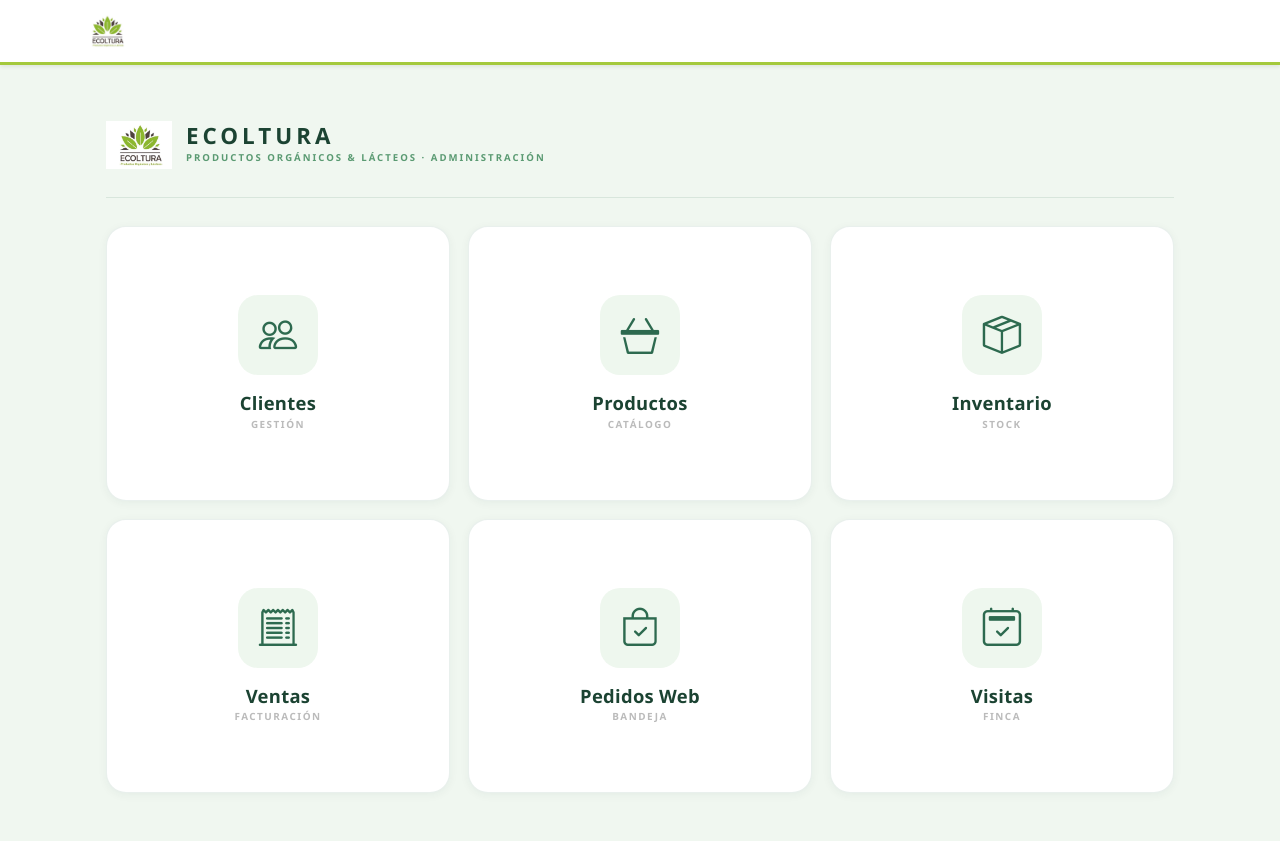
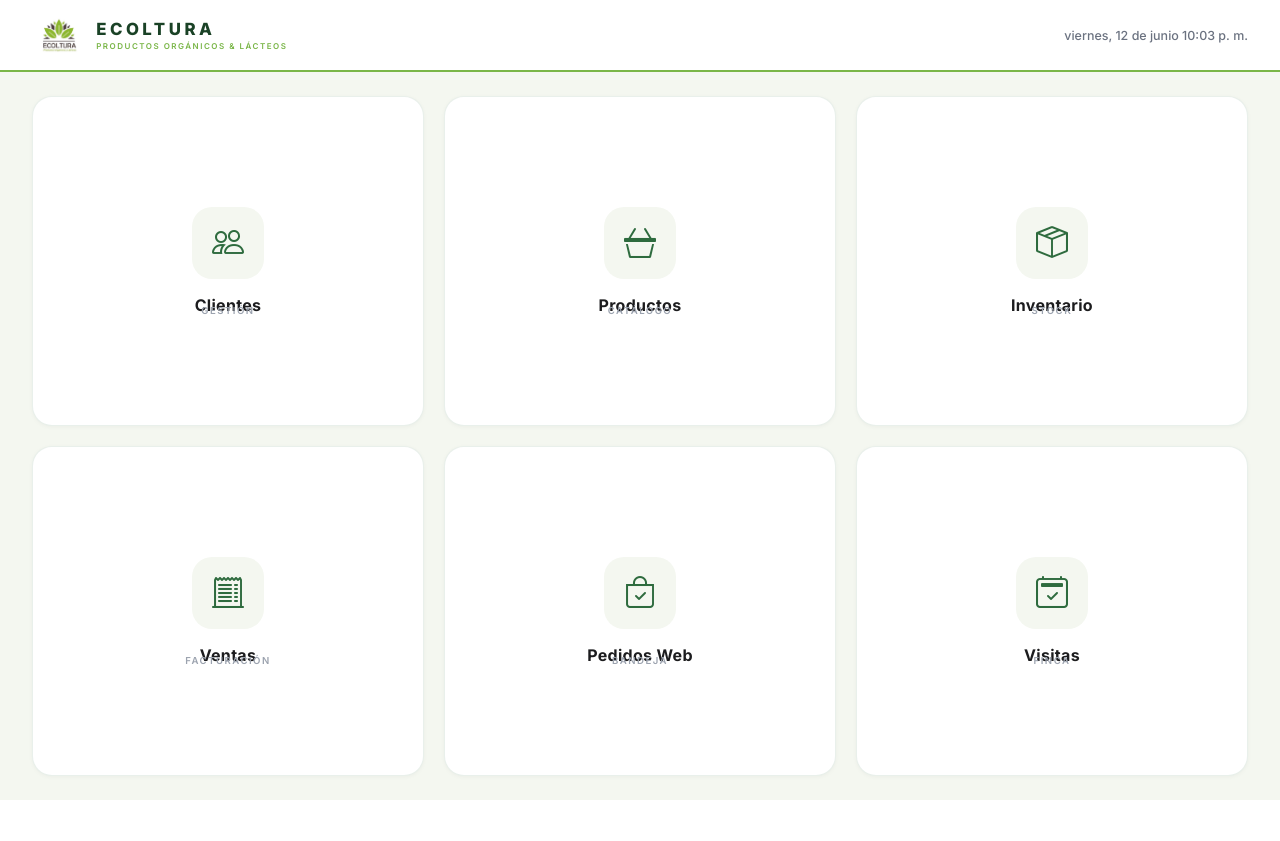
Before and after one commit to daarce09-spec/ecoltura-erp, a Flask app: page /menu in a window 1280 px wide. After the commit the page ends 800 px from the top, so only its background shows below. Run offline with Flask 3, Linux system fonts and the light colour scheme; data that the repository does not hold is empty; some libraries are stand-ins or nearby versions.

Commit message:
feat: menu profesional con intro, viewport completo y reloj

```diff
--- a/templates/menu.html
+++ b/templates/menu.html
@@ -1,215 +1,281 @@
-{% extends "base.html" %}
-{% block content %}
+<!DOCTYPE html>
+<html lang="es">
+<head>
+  <meta charset="UTF-8">
+  <meta name="viewport" content="width=device-width, initial-scale=1.0">
+  <title>ECOLTURA | Administración</title>
+  <link href="https://cdn.jsdelivr.net/npm/bootstrap-icons@1.11.1/font/bootstrap-icons.css" rel="stylesheet">
+  <link rel="preconnect" href="https://fonts.googleapis.com">
+  <link href="https://fonts.googleapis.com/css2?family=Inter:wght@400;500;600;700;800&display=swap" rel="stylesheet">
+  <link rel="apple-touch-icon" href="/static/img/apple-touch-icon.jpeg">
+  <style>
+    *, *::before, *::after { margin: 0; padding: 0; box-sizing: border-box; }
 
-<style>
-  body {
-    background: #f0f7f0 !important;
-    margin: 0; overflow-x: hidden;
+    :root {
+      --verde:    #2E6B3E;
+      --verde-os: #1A4226;
+      --lima:     #7AB648;
+      --crema:    #F4F7F0;
+      --blanco:   #FFFFFF;
+      --carbon:   #1C1C1E;
+      --gris:     #6B7280;
+      --borde:    rgba(46,107,62,.1);
     }
 
-  .shell {
-    display: grid;
-    grid-template-rows: auto 1fr;
-    min-height: calc(100vh - 72px); /* 72px = navbar height */
-    padding: 32px 24px 24px;
-    max-width: 1200px;
-    margin: 0 auto;
+    html, body { height: 100%; overflow: hidden; }
+
+    body {
+      font-family: 'Inter', sans-serif;
+      background: var(--crema);
+      color: var(--carbon);
+      -webkit-font-smoothing: antialiased;
     }
 
-  /* ── Brand ── */
-  .brand {
-    display: flex; align-items: center; gap: 14px;
-    padding-bottom: 28px;
-    border-bottom: 1px solid rgba(45,106,79,.12);
-    margin-bottom: 28px;
+    /* ── INTRO ── */
+    #intro {
+      position: fixed; inset: 0; z-index: 1000;
+      background: var(--verde-os);
+      display: flex; flex-direction: column;
+      align-items: center; justify-content: center; gap: 20px;
+      transition: opacity .6s ease, visibility .6s ease;
     }
-  .brand img { height: 48px; width: auto; }
-  .brand-text .name {
-    font-size: 1.4rem; font-weight: 800; letter-spacing: 4px;
-    color: #1b4332; text-transform: uppercase; line-height: 1;
+    #intro.hide { opacity: 0; visibility: hidden; pointer-events: none; }
+    #intro img {
+      height: 90px; width: auto;
+      filter: brightness(0) invert(1);
+      opacity: 0; transform: scale(.92);
+      transition: opacity .8s ease .2s, transform .8s ease .2s;
     }
-  .brand-text .sub {
-    font-size: .6rem; letter-spacing: 2px; color: #5a9a72;
-    font-weight: 600; text-transform: uppercase; margin-top: 3px;
+    #intro.show img { opacity: 1; transform: scale(1); }
+    #intro .intro-linea {
+      width: 0; height: 2px; background: var(--lima);
+      transition: width .8s ease .7s;
+    }
+    #intro.show .intro-linea { width: 60px; }
+    #intro .intro-sub {
+      font-size: .65rem; letter-spacing: 4px; text-transform: uppercase;
+      color: rgba(255,255,255,.55); font-weight: 600;
+      opacity: 0; transition: opacity .6s ease 1s;
+    }
+    #intro.show .intro-sub { opacity: 1; }
+
+    /* ── SHELL ── */
+    .shell {
+      height: 100vh;
+      display: grid;
+      grid-template-rows: 72px 1fr;
+      padding: 0;
+      overflow: hidden;
     }
 
-  /* ── Grid ── */
-  .grid {
+    /* ── HEADER ── */
+    .topbar {
+      background: var(--blanco);
+      border-bottom: 2px solid var(--lima);
+      display: flex; align-items: center; justify-content: space-between;
+      padding: 0 32px;
+    }
+    .topbar-brand { display: flex; align-items: center; gap: 12px; text-decoration: none; }
+    .topbar-brand img { height: 38px; width: auto; }
+    .topbar-name {
+      font-size: 1.05rem; font-weight: 800; letter-spacing: 3.5px;
+      color: var(--verde-os); text-transform: uppercase;
+    }
+    .topbar-sub {
+      font-size: .5rem; letter-spacing: 1.5px; color: var(--lima);
+      font-weight: 600; text-transform: uppercase; display: block; margin-top: 2px;
+    }
+    .topbar-hora { font-size: .78rem; color: var(--gris); font-weight: 500; }
+
+    /* ── GRID DE MÓDULOS ── */
+    .modulos {
       display: grid;
       grid-template-columns: repeat(3, 1fr);
       grid-template-rows: repeat(2, 1fr);
-    gap: 18px;
-    flex: 1;
+      gap: 20px;
+      padding: 24px 32px;
+      height: 100%;
     }
 
-  .card-link { text-decoration: none; display: contents; }
-
-  .card {
-    background: white;
+    .modulo {
+      background: var(--blanco);
       border-radius: 20px;
+      border: 1.5px solid var(--borde);
       display: flex; flex-direction: column;
       align-items: center; justify-content: center;
-    gap: 14px;
-    padding: 24px;
-    border: 1.5px solid rgba(45,106,79,.1);
-    box-shadow: 0 2px 10px rgba(27,67,50,.05);
-    transition: all .22s cubic-bezier(.16,1,.3,1);
-    cursor: pointer;
-    position: relative;
-    min-height: 160px;
+      gap: 16px; text-decoration: none;
+      position: relative; overflow: hidden;
+      box-shadow: 0 1px 4px rgba(0,0,0,.04);
+      transition: transform .2s ease, box-shadow .2s ease, background .2s ease, border-color .2s ease;
+    }
+    .modulo::after {
+      content: ''; position: absolute; bottom: 0; left: 0; right: 0;
+      height: 3px; background: linear-gradient(90deg, var(--verde), var(--lima));
+      transform: scaleX(0); transform-origin: left; transition: transform .25s ease;
+    }
+    .modulo:hover {
+      transform: translateY(-4px);
+      box-shadow: 0 12px 32px rgba(46,107,62,.14);
+      border-color: rgba(46,107,62,.25);
+    }
+    .modulo:hover::after { transform: scaleX(1); }
+    .modulo:hover .mod-icon { background: var(--verde); }
+    .modulo:hover .mod-icon i { color: white; }
+    .modulo:hover .mod-nombre { color: var(--verde); }
+
+    .mod-icon {
+      width: 72px; height: 72px; border-radius: 20px;
+      background: var(--crema);
+      display: flex; align-items: center; justify-content: center;
+      transition: background .2s ease;
+    }
+    .mod-icon i { font-size: 2rem; color: var(--verde); transition: color .2s ease; }
+
+    .mod-nombre {
+      font-size: 1rem; font-weight: 700; color: var(--carbon);
+      letter-spacing: .3px; transition: color .2s ease;
+    }
+    .mod-tag {
+      font-size: .6rem; color: #9CA3AF; text-transform: uppercase;
+      letter-spacing: 1.5px; font-weight: 600; margin-top: -10px;
     }
 
-  .card:hover {
-    transform: translateY(-5px) scale(1.01);
-    box-shadow: 0 20px 40px rgba(27,67,50,.15);
-    border-color: rgba(45,106,79,.35);
-    background: #1b4332;
+    .badge-alert {
+      position: absolute; top: 14px; right: 14px;
+      background: #EF4444; color: white;
+      border-radius: 999px; min-width: 22px; height: 22px;
+      padding: 0 6px; font-size: .7rem; font-weight: 700;
+      display: none; align-items: center; justify-content: center;
     }
+    .badge-alert.on { display: flex; }
 
-  .card:hover .icon-box { background: rgba(255,255,255,.15); }
-  .card:hover .icon-box i { color: white; }
-  .card:hover .card-name  { color: white; }
-  .card:hover .card-tag   { color: rgba(255,255,255,.6); }
-
-  .icon-box {
-    width: 68px; height: 68px; border-radius: 18px;
-    background: #eef7ee;
-    display: flex; align-items: center; justify-content: center;
-    transition: background .22s;
+    /* Responsive */
+    @media (max-width: 900px) {
+      html, body { overflow: auto; }
+      .shell { height: auto; grid-template-rows: 64px auto; overflow: visible; }
+      .modulos { grid-template-columns: repeat(2, 1fr); grid-template-rows: auto; padding: 16px; gap: 14px; }
+      .topbar { padding: 0 16px; }
     }
-  .icon-box i { font-size: 2rem; color: #2d6a4f; transition: color .22s; }
-
-  .card-name {
-    font-size: 1.05rem; font-weight: 700; color: #1b4332;
-    transition: color .22s; letter-spacing: .3px;
-  }
-  .card-tag {
-    font-size: .62rem; color: #bbb; text-transform: uppercase;
-    letter-spacing: 1.5px; font-weight: 600;
-    transition: color .22s;
-  }
-
-  .badge-dot {
-    position: absolute; top: 14px; right: 14px;
-    background: #e74c3c; color: white; border-radius: 999px;
-    min-width: 22px; height: 22px; padding: 0 6px;
-    display: flex; align-items: center; justify-content: center;
-    font-size: .7rem; font-weight: 700;
-  }
-  .badge-dot.off { display: none; }
-
-  /* Desktop grande: más alto */
-  @media (min-height: 800px) {
-    .card { min-height: 200px; }
-    .icon-box { width: 80px; height: 80px; border-radius: 20px; }
-    .icon-box i { font-size: 2.4rem; }
-    .card-name { font-size: 1.15rem; }
-  }
-
-  /* Tablet */
-  @media (max-width: 768px) {
-    .grid { grid-template-columns: repeat(2, 1fr); grid-template-rows: repeat(3, 1fr); }
-    .shell { padding: 20px 16px; }
-  }
-
-  /* Móvil */
-  @media (max-width: 480px) {
-    .grid { grid-template-columns: 1fr; grid-template-rows: auto; }
-    .card { min-height: 100px; flex-direction: row; justify-content: flex-start; padding: 18px 20px; gap: 16px; border-radius: 14px; }
-    .icon-box { width: 52px; height: 52px; flex-shrink: 0; }
-    .icon-box i { font-size: 1.6rem; }
-    .card-info { text-align: left; }
-    .card-name { font-size: 1rem; }
+    @media (max-width: 520px) {
+      .modulos { grid-template-columns: 1fr; }
+      .modulo { flex-direction: row; justify-content: flex-start; padding: 16px 20px; gap: 16px; border-radius: 14px; min-height: 80px; }
+      .modulo::after { width: 3px; height: 100%; bottom: 0; left: 0; right: auto; transform: scaleY(0); transform-origin: bottom; }
+      .modulo:hover::after { transform: scaleY(1); }
+      .mod-icon { width: 52px; height: 52px; flex-shrink: 0; border-radius: 14px; }
+      .mod-icon i { font-size: 1.6rem; }
+      .mod-nombre { font-size: .95rem; }
+      .mod-info { text-align: left; }
     }
   </style>
+</head>
+<body>
+
+<!-- INTRO -->
+<div id="intro">
+  <img src="/static/img/ecoltura-logo.png" alt="ECOLTURA">
+  <div class="intro-linea"></div>
+  <div class="intro-sub">Administración</div>
+</div>
 
 <div class="shell">
 
-  <div class="brand">
-    <img src="{{ url_for('static', filename='img/ecoltura-logo.png') }}" alt="ECOLTURA">
-    <div class="brand-text">
-      <div class="name">ECOLTURA</div>
-      <div class="sub">Productos Orgánicos &amp; Lácteos · Administración</div>
+  <!-- TOPBAR -->
+  <header class="topbar">
+    <a class="topbar-brand" href="/menu">
+      <img src="/static/img/ecoltura-logo.png" alt="ECOLTURA">
+      <div>
+        <span class="topbar-name">ECOLTURA</span>
+        <span class="topbar-sub">Productos Orgánicos &amp; Lácteos</span>
       </div>
-  </div>
+    </a>
+    <div class="topbar-hora" id="reloj"></div>
+  </header>
 
-  <div class="grid">
+  <!-- MÓDULOS -->
+  <main class="modulos">
 
-    <a href="{{ url_for('clientes_bp.clientes') }}" class="card-link">
-      <div class="card">
-        <div class="icon-box"><i class="bi bi-people"></i></div>
-        <div class="card-info" style="text-align:center">
-          <div class="card-name">Clientes</div>
-          <div class="card-tag">Gestión</div>
-        </div>
+    <a href="/clientes" class="modulo">
+      <div class="mod-icon"><i class="bi bi-people"></i></div>
+      <div class="mod-info" style="text-align:center">
+        <div class="mod-nombre">Clientes</div>
+        <div class="mod-tag">Gestión</div>
       </div>
     </a>
 
-    <a href="{{ url_for('productos_bp.productos') }}" class="card-link">
-      <div class="card">
-        <div class="icon-box"><i class="bi bi-basket3"></i></div>
-        <div class="card-info" style="text-align:center">
-          <div class="card-name">Productos</div>
-          <div class="card-tag">Catálogo</div>
-        </div>
+    <a href="/productos" class="modulo">
+      <div class="mod-icon"><i class="bi bi-basket3"></i></div>
+      <div class="mod-info" style="text-align:center">
+        <div class="mod-nombre">Productos</div>
+        <div class="mod-tag">Catálogo</div>
       </div>
     </a>
 
-    <a href="{{ url_for('inventario_bp.inventario_menu') }}" class="card-link">
-      <div class="card">
-        <div class="icon-box"><i class="bi bi-box-seam"></i></div>
-        <div class="card-info" style="text-align:center">
-          <div class="card-name">Inventario</div>
-          <div class="card-tag">Stock</div>
-        </div>
+    <a href="/inventario" class="modulo">
+      <div class="mod-icon"><i class="bi bi-box-seam"></i></div>
+      <div class="mod-info" style="text-align:center">
+        <div class="mod-nombre">Inventario</div>
+        <div class="mod-tag">Stock</div>
       </div>
     </a>
 
-    <a href="{{ url_for('ventas_bp.ventas_menu') }}" class="card-link">
-      <div class="card">
-        <div class="icon-box"><i class="bi bi-receipt-cutoff"></i></div>
-        <div class="card-info" style="text-align:center">
-          <div class="card-name">Ventas</div>
-          <div class="card-tag">Facturación</div>
-        </div>
+    <a href="/ventas" class="modulo">
+      <div class="mod-icon"><i class="bi bi-receipt-cutoff"></i></div>
+      <div class="mod-info" style="text-align:center">
+        <div class="mod-nombre">Ventas</div>
+        <div class="mod-tag">Facturación</div>
       </div>
     </a>
 
-    <a href="/admin/pedidos" class="card-link">
-      <div class="card">
-        <span class="badge-dot off" id="badgePedidos">0</span>
-        <div class="icon-box"><i class="bi bi-bag-check"></i></div>
-        <div class="card-info" style="text-align:center">
-          <div class="card-name">Pedidos Web</div>
-          <div class="card-tag">Bandeja</div>
-        </div>
+    <a href="/admin/pedidos" class="modulo">
+      <span class="badge-alert" id="badgePedidos">0</span>
+      <div class="mod-icon"><i class="bi bi-bag-check"></i></div>
+      <div class="mod-info" style="text-align:center">
+        <div class="mod-nombre">Pedidos Web</div>
+        <div class="mod-tag">Bandeja</div>
       </div>
     </a>
 
-    <a href="/admin/visitas" class="card-link">
-      <div class="card">
-        <span class="badge-dot off" id="badgeVisitas">0</span>
-        <div class="icon-box"><i class="bi bi-calendar2-check"></i></div>
-        <div class="card-info" style="text-align:center">
-          <div class="card-name">Visitas</div>
-          <div class="card-tag">Finca</div>
-        </div>
+    <a href="/admin/visitas" class="modulo">
+      <span class="badge-alert" id="badgeVisitas">0</span>
+      <div class="mod-icon"><i class="bi bi-calendar2-check"></i></div>
+      <div class="mod-info" style="text-align:center">
+        <div class="mod-nombre">Visitas</div>
+        <div class="mod-tag">Finca</div>
       </div>
     </a>
 
-  </div>
+  </main>
 </div>
 
 <script>
-(async function() {
+  // Intro
+  const intro = document.getElementById('intro');
+  setTimeout(() => intro.classList.add('show'), 80);
+  setTimeout(() => intro.classList.add('hide'), 1800);
+
+  // Reloj
+  function tick() {
+    const now = new Date();
+    document.getElementById('reloj').textContent =
+      now.toLocaleDateString('es-CR', { weekday:'long', day:'numeric', month:'long' }) + '  ' +
+      now.toLocaleTimeString('es-CR', { hour:'2-digit', minute:'2-digit' });
+  }
+  tick(); setInterval(tick, 1000);
+
+  // Badges
+  (async () => {
     try {
-    const d = await fetch("/admin/api/contadores").then(r => r.json());
-    const bp = document.getElementById("badgePedidos");
-    const bv = document.getElementById("badgeVisitas");
-    if (d.pedidos_pendientes > 0) { bp.textContent = d.pedidos_pendientes; bp.classList.remove("off"); }
-    if (d.visitas_pendientes > 0) { bv.textContent = d.visitas_pendientes; bv.classList.remove("off"); }
+      const d = await fetch('/admin/api/contadores').then(r => r.json());
+      if (d.pedidos_pendientes > 0) {
+        const b = document.getElementById('badgePedidos');
+        b.textContent = d.pedidos_pendientes; b.classList.add('on');
+      }
+      if (d.visitas_pendientes > 0) {
+        const b = document.getElementById('badgeVisitas');
+        b.textContent = d.visitas_pendientes; b.classList.add('on');
+      }
     } catch(e) {}
   })();
 </script>
-
-{% endblock %}
+</body>
+</html>
```
Lines whose indentation alone changed are shown as unchanged.
